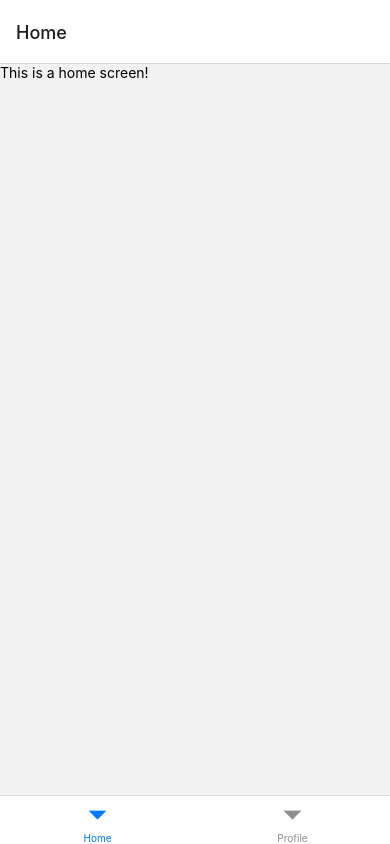
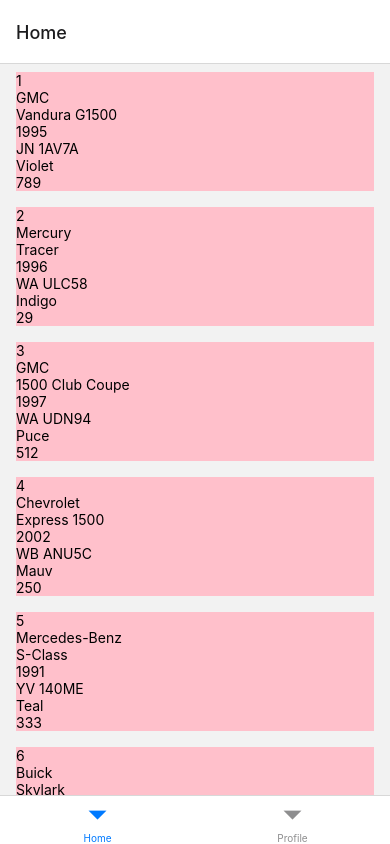
Before and after one commit to ethan-kwon/SDU-Car-Rental, a React Native app in the folder car-rental/: screen /Home in a window 390 px wide. Built offline with nearby package versions, Linux system fonts and the light colour scheme.

Commit message:
added car list

```diff
--- /dev/null
+++ b/car-rental/src/components/CarItem.tsx
@@ -0,0 +1,29 @@
+import Car from "../models/Car";
+import {StyleSheet, Text, View} from "react-native";
+
+interface CarItemProps {
+    car: Car;
+}
+
+const CarItem = (props: CarItemProps) => {
+    return (
+        <View style={styles.container}>
+            <Text>{props.car.id}</Text>
+            <Text>{props.car.manufacturer}</Text>
+            <Text>{props.car.model}</Text>
+            <Text>{props.car.year}</Text>
+            <Text>{props.car.licenseNumber}</Text>
+            <Text>{props.car.color}</Text>
+            <Text>{props.car.pricePerDay}</Text>
+        </View>
+    );
+}
+
+const styles = StyleSheet.create({
+    container: {
+        marginVertical: 8,
+        marginHorizontal: 16,
+        backgroundColor: "pink"
+    }
+})
+export default CarItem;
--- a/car-rental/src/screens/HomeScreen.tsx
+++ b/car-rental/src/screens/HomeScreen.tsx
@@ -1,8 +1,24 @@
-import {Text} from "react-native";
+import {FlatList, View} from "react-native";
+import {useState} from "react";
+import Car from "../models/Car";
+import {getAllCars} from "../services/CarService"
+import CarItem from "../components/CarItem";
+
+function getCars(): Car[] {
+    return getAllCars();
+}
 
 const HomeScreen = () => {
+    const [cars, setCars] = useState<Car[]>(() => getCars());
+
     return (
-        <Text>This is a home screen!</Text>
+        <View>
+            <FlatList
+                data={cars}
+                renderItem={({item}) => <CarItem car={item}/>}
+                keyExtractor={item => item.id.toString()}
+            />
+        </View>
     );
 }
 
--- a/car-rental/src/services/CarService.ts
+++ b/car-rental/src/services/CarService.ts
@@ -1,6 +1,6 @@
 import Car from "../models/Car";
 import {cars} from "../mocks/CarModels";
 
-function getAllCars(): Car[] {
+export function getAllCars(): Car[] {
     return cars;
 }
```
